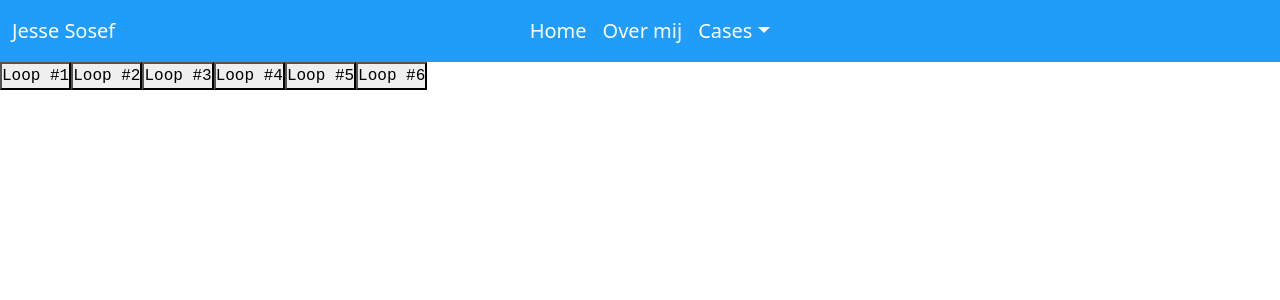
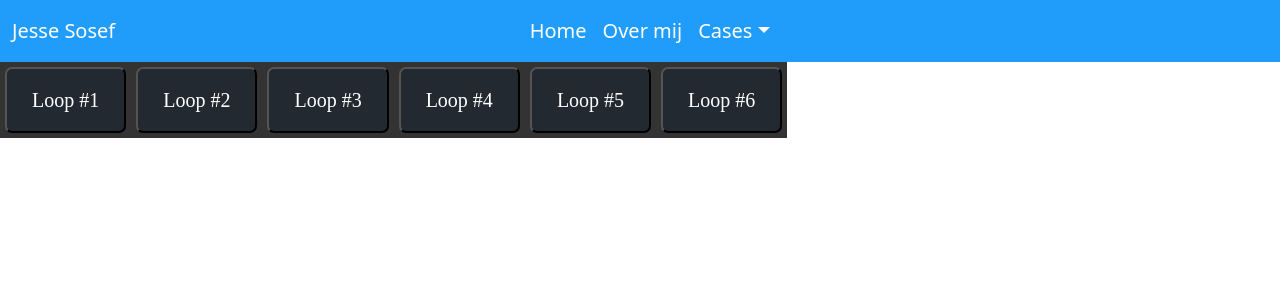
Before and after one commit to Jesse7819/jesse7819.github.io, a React (Create React App) app: page /loops in a window 1280 px wide. Shown: the top 300 px of the page. Built offline with nearby package versions, Linux system fonts and the light colour scheme.

Commit message:
magic8ball added & loops css added

```diff
--- a/src/App.js
+++ b/src/App.js
@@ -10,6 +10,7 @@ import Dobbelspel from './pages/dobbelspel';
 import Navbar from './components/navbar';
 import HelloWorld from './pages/hello_world';
 import Loops from './pages/loops';
+import Magic8ball from './pages/magic8ball';
 
 
 function App() {
@@ -24,7 +25,7 @@ function App() {
 				<Route path='/dobbelspel' element={<Dobbelspel />} />
 				<Route path='/helloworld' element={<HelloWorld />} />
 				<Route path='/loops' element={<Loops />} />
-
+				<Route path='/magic8ball' element={<Magic8ball />} />
 			</Routes>
 		</Router>
 	);
--- a/src/components/loops.js
+++ b/src/components/loops.js
@@ -18,6 +18,7 @@ export function firstLoop() {
             }
             tekst += "<br>";
         }
+        $(".firstLoop").css("display", "inline-flex");
         $(".firstLoop").append(tekst);
 
     }
@@ -42,7 +43,7 @@ export function secondLoop() {
             tekst += "* <br>";
             i++;
         }
-
+        $(".secondLoop").css("display", "inline-flex");
         $(".secondLoop").append(tekst);
         secondLoopActive = true;
     }
@@ -52,13 +53,15 @@ export function secondLoop() {
 export function thirdLoop() {
     let tekst = "";
     if (thirdLoopActive === false) {
-        for (let i = 1; i < 10; i++) {
+        for (let i = 0; i < 10; i++) {
             for (let x = 10; x > i; x--) {
                 tekst = tekst + "&nbsp";
             }
             tekst += "***<br>";
         }
-        $(".secondLoop").append(tekst);
+
+        $(".thirdLoop").css("display", "inline-flex");
+        $(".thirdLoop").append(tekst);
         thirdLoopActive = true;
     }
 }
@@ -73,7 +76,9 @@ export function fourthLoop() {
             tekst += "<br>";
 
         }
-        $(".secondLoop").append(tekst);
+
+        $(".fourthLoop").css("display", "inline-flex");
+        $(".fourthLoop").append(tekst);
         fourthLoopActive = true;
     }
 }
@@ -87,7 +92,8 @@ export function fifthLoop() {
             tekst = tekst + "*".repeat(10 - i);
             tekst += "<br>";
         }
-        $(".secondLoop").append(tekst);
+        $(".fifthLoop").css("display", "inline-flex");
+        $(".fifthLoop").append(tekst);
         fifthLoopActive = true;
     }
 }
@@ -106,7 +112,9 @@ export function sixthLoop() {
             }
             tekst += "<br>";
         }
-        $(".secondLoop").append(tekst);
+        $(".sixthLoop").css("display", "inline-flex");
+        tekst += "<br>";
+        $(".sixthLoop").append(tekst);
 
     }
 }
--- /dev/null
+++ b/src/components/magic8ball.js
@@ -0,0 +1,22 @@
+import $ from "jquery";
+
+const answersArray = ["Het is zeker", "Het is beslist zo", "Zonder twijfel", "Zeer zeker!", "Je kunt erop vertrouwen", "Volgens mij wel", "Zeer waarschijnlijk",
+    "Goed vooruitzicht", "Ja", "De tekenen wijzen op: ja", "Het is wat wazig, probeer het nog eens", "Vraag het later opnieuw", "Dat kan ik je beter nu niet zeggen",
+    "Dat is nu niet te voorspellen", "Concentreer je en vraag het opnieuw!", "Reken er niet op", "Mijn antwoord is nee", "Mijn bronnen zeggen nee",
+    "De vooruitzichten zijn niet best", "Zeer twijfelachtig!"];
+
+let answersLength = answersArray.length;
+
+export function magic8ballFunction() {
+    //let tekst = "<ul>";
+
+    let answer = answersArray[Math.floor(Math.random() * answersLength)];
+
+    let question = $(".question").val();
+
+    $(".magic8ballQuestion").text(question);
+    $(".question").val("");
+
+    $(".magic8ballAnswer").text(answer);
+
+}
--- a/src/components/navbar.js
+++ b/src/components/navbar.js
@@ -19,6 +19,7 @@ function newNavbar() {
                             <NavDropdown.Item as={NavLink} to="/dobbelspel">Dobbelspel</NavDropdown.Item>
                             <NavDropdown.Item as={NavLink} to="/helloworld">Hello World</NavDropdown.Item>
                             <NavDropdown.Item as={NavLink} to="/loops">For/While loops</NavDropdown.Item>
+                            <NavDropdown.Item as={NavLink} to="/magic8ball">Magic8Ball</NavDropdown.Item>
                             <NavDropdown.Divider />
                             <NavDropdown.Item href="#action/3.4">Another Item</NavDropdown.Item>
                         </NavDropdown>
--- a/src/css/loops.css
+++ b/src/css/loops.css
@@ -1,3 +1,34 @@
 .loops {
     font-family: monospace;
+    width: max-content;
+    background-color: #333;
+    max-width: fit-content;
 }
+.loopArea {
+    position: relative;
+    background-color: #333;
+    width: max-content;
+    display: inline-grid;
+    padding: 5px;
+}
+
+.loopbox {
+    display: none;
+    color: white;
+    padding: 10px;
+    margin: 15px;
+    border: 1px solid white;
+    height: 260px;
+}
+
+.loopBtn {
+    margin: auto;
+    background: #232931;
+    font-family: "Indie Flower", cursive;
+    border-radius: 7px;
+    color: #ffff;
+    font-size: 20px;
+    padding: 16px 25px 16px 25px;
+    text-decoration: none;
+    display: block;
+}
--- a/src/pages/about.js
+++ b/src/pages/about.js
@@ -1,6 +1,6 @@
 import React from "react";
 
-const About = () => {
+const about = () => {
 	return (
 		<div>
 			<h1>
@@ -11,4 +11,4 @@ const About = () => {
 	);
 };
 
-export default About;
+export default about;
--- a/src/pages/loops.js
+++ b/src/pages/loops.js
@@ -2,25 +2,41 @@ import React from "react";
 import { firstLoop, secondLoop, thirdLoop, fourthLoop, fifthLoop, sixthLoop } from "../components/loops";
 
 const loops = () => {
-	return (
+    return (
 
-		<div className="loops">
+        <div className="loops">
             <div className="loopBtns">
-                <button className="firstLoopBtn" onClick={firstLoop}>Loop #1</button>
-                <button className="secondLoopBtn" onClick={secondLoop}>Loop #2</button>
-                <button className="secondLoopBtn" onClick={thirdLoop}>Loop #3</button>
-                <button className="fourthLoopBtn" onClick={fourthLoop}>Loop #4</button>
-                <button className="fifthLoopBtn" onClick={fifthLoop}>Loop #5</button>
-                <button className="sixthLoopBtn" onClick={sixthLoop}>Loop #6</button>
-            </div>
-            <div className="firstLoop"></div>
-            <div className="secondLoop"></div>
-            <div className="thirdLoop"></div>
-            <div className="fourthLoop"></div>
-		</div>
 
 
-	);
+            </div>
+            <div className="loopArea">
+                <button className="loopBtn" onClick={firstLoop}>Loop #1</button>
+                <div className="loopbox firstLoop"></div>
+            </div>
+            <div className="loopArea">
+                <button className="loopBtn" onClick={secondLoop}>Loop #2</button>
+                <div className="loopbox secondLoop "></div>
+            </div>
+            <div className="loopArea">
+                <button className="loopBtn" onClick={thirdLoop}>Loop #3</button>
+                <div className="loopbox thirdLoop"></div>
+            </div>
+            <div className="loopArea">
+                <button className="loopBtn" onClick={fourthLoop}>Loop #4</button>
+                <div className="loopbox fourthLoop"></div>
+            </div>
+            <div className="loopArea">
+                <button className="loopBtn" onClick={fifthLoop}>Loop #5</button>
+                <div className="loopbox fifthLoop"></div>
+            </div>
+            <div className="loopArea">
+                <button className="loopBtn" onClick={sixthLoop}>Loop #6</button>
+                <div className="loopbox sixthLoop"></div>
+            </div>
+        </div>
+
+
+    );
 };
 
 export default loops;
--- /dev/null
+++ b/src/pages/magic8ball.js
@@ -0,0 +1,27 @@
+import React from "react";
+import {magic8ballFunction} from "../components/magic8ball";
+
+const magic8ball = () => {
+	return (
+		<div>
+            <button className="magic8ballBtn" onClick={magic8ballFunction}>Start</button>
+			<div className="magic8ball">
+                <div className="magic8ballForm">
+                    <label>Stel uw vraag:</label><br></br>
+                    <input type="text" className="question" required></input>
+                </div>
+
+                <div className="magic8ballResults">
+                    <div className="magic8ballQuestion">
+                        {/*De vraag imported vanuit JS component */}
+                    </div>
+                    <div className="magic8ballAnswer">
+                        {/*Het antwoord imported vanuit JS component */}
+                    </div>
+                </div>
+            </div>
+		</div>
+	);
+};
+
+export default magic8ball;
```
